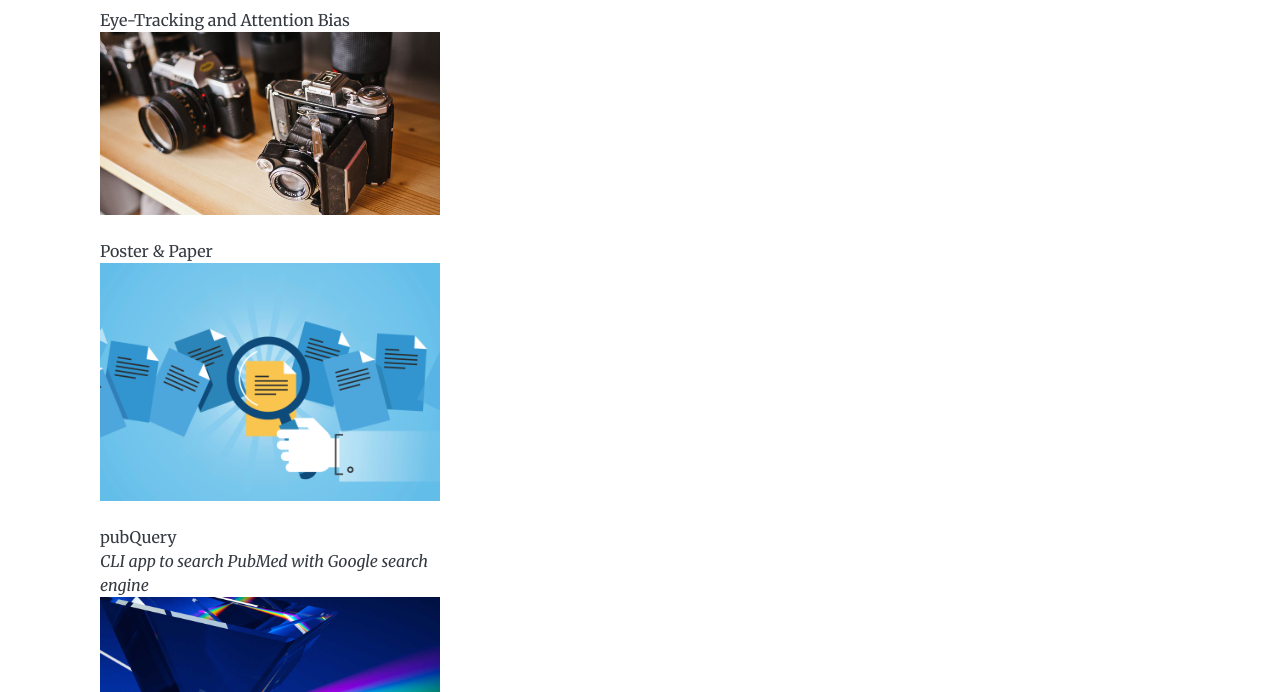
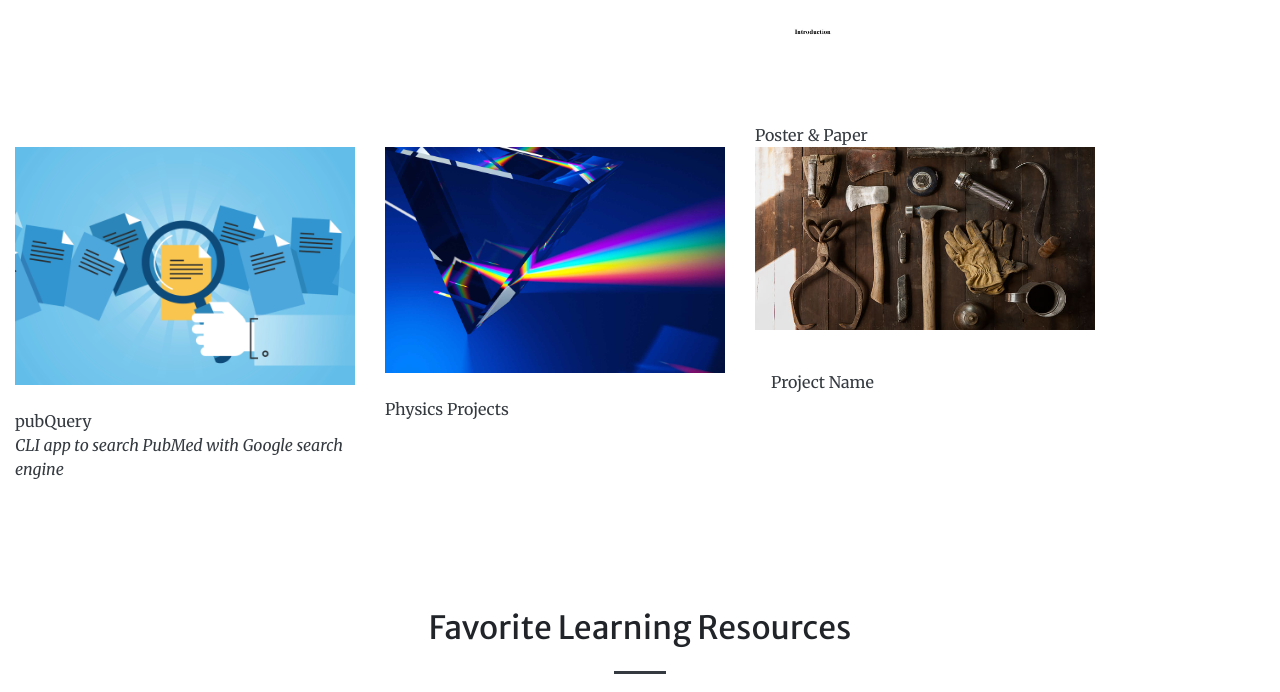
Before and after one commit to colby-reyes/colby-reyes.github.io, a website with bundled scripts: page index.html in a window 1280 px wide. Shown: the part 2310-3002 px from the top of the page. Built offline with nearby package versions, Linux system fonts and the light colour scheme.

Commit message:
update committed 12.10.2019.18:15:19

```diff
--- a/index.html
+++ b/index.html
@@ -129,7 +129,7 @@
 
   <!-- Portfolio Section -->
   <section id="projects">
-      <div class="container">
+      <div class="container row">
         <div class="col-lg-4 col-sm-6">
           <a class="portfolio-box" href="img/portfolio/fullsize/Centricity+EMR+Screenshot+1.jpg">
             <img class="img-fluid" src="img/portfolio/thumbnails/centricity_tile.png" alt="MEL_library">
@@ -157,8 +157,8 @@
           </a>
         </div>
         <div class="col-lg-4 col-sm-6">
-          <a class="portfolio-box" href="img/portfolio/fullsize/3.jpg">
-            <img class="img-fluid" src="img/portfolio/thumbnails/3.jpg" alt="">
+          <a class="portfolio-box" href="img/portfolio/Physiology_Research/AHS_Poster.jpeg">
+            <img class="img-fluid" src="img/portfolio/Physiology_Research/ResearchPaper.jpg" alt="">
             <div class="portfolio-box-caption">
               <div class="project-category text-white-50">
                 Exercise Physiology
```
